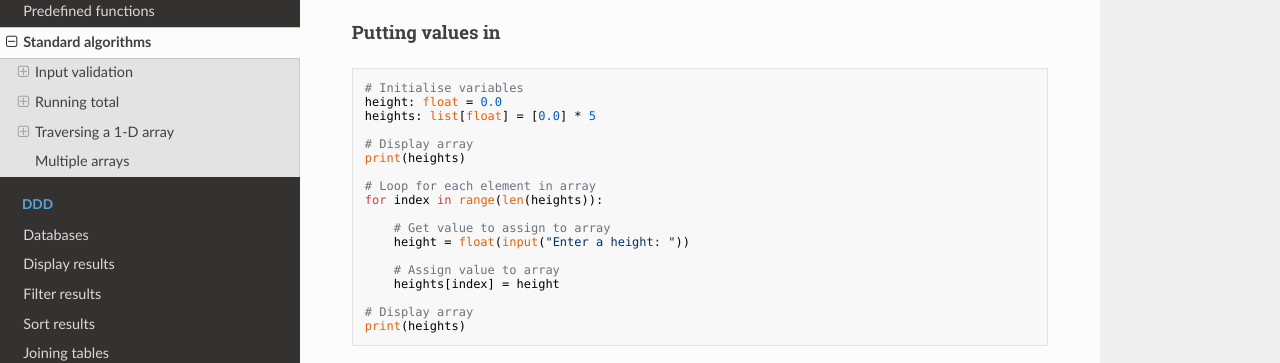
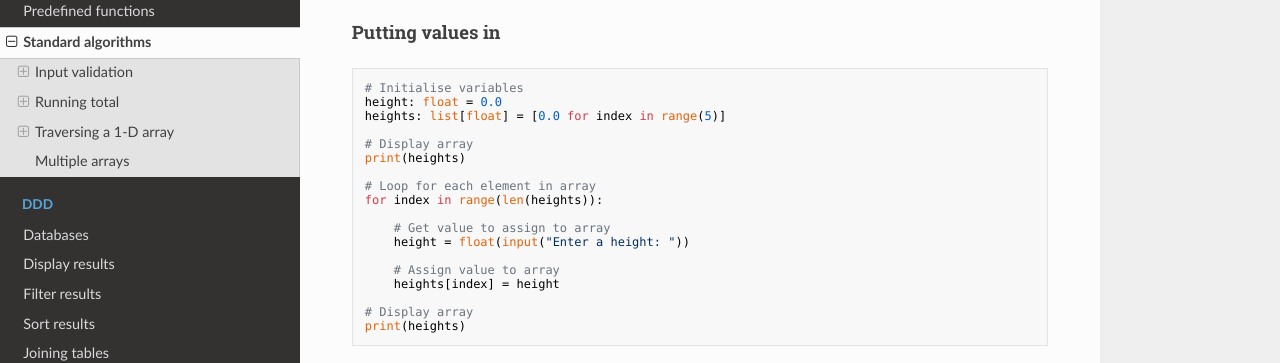
Before and after one commit to MrFriendCS/N5-CS, an MkDocs documentation site: the page built from docs/sdd/N5-CS-SDD-Standard-Algorithms.md, in a window 1280 px wide and 900 px high, scrolled down 1862 px. Shown: the part 151-514 px from the top of the window. Built offline with MkDocs 1.6.1, drawn with Linux system fonts in a browser that asks for light colours; nearby versions of some CDN libraries.

Commit message:
Update N5-CS-SDD-Standard-Algorithms.md

````diff
--- a/docs/sdd/N5-CS-SDD-Standard-Algorithms.md
+++ b/docs/sdd/N5-CS-SDD-Standard-Algorithms.md
@@ -121,7 +121,7 @@ Often, the loop variable is called __`index`__.
 ``` python
 # Initialise variables
 height: float = 0.0
-heights: list[float] = [0.0] * 5
+heights: list[float] = [0.0 for index in range(5)]
 
 # Display array
 print(heights)
````
